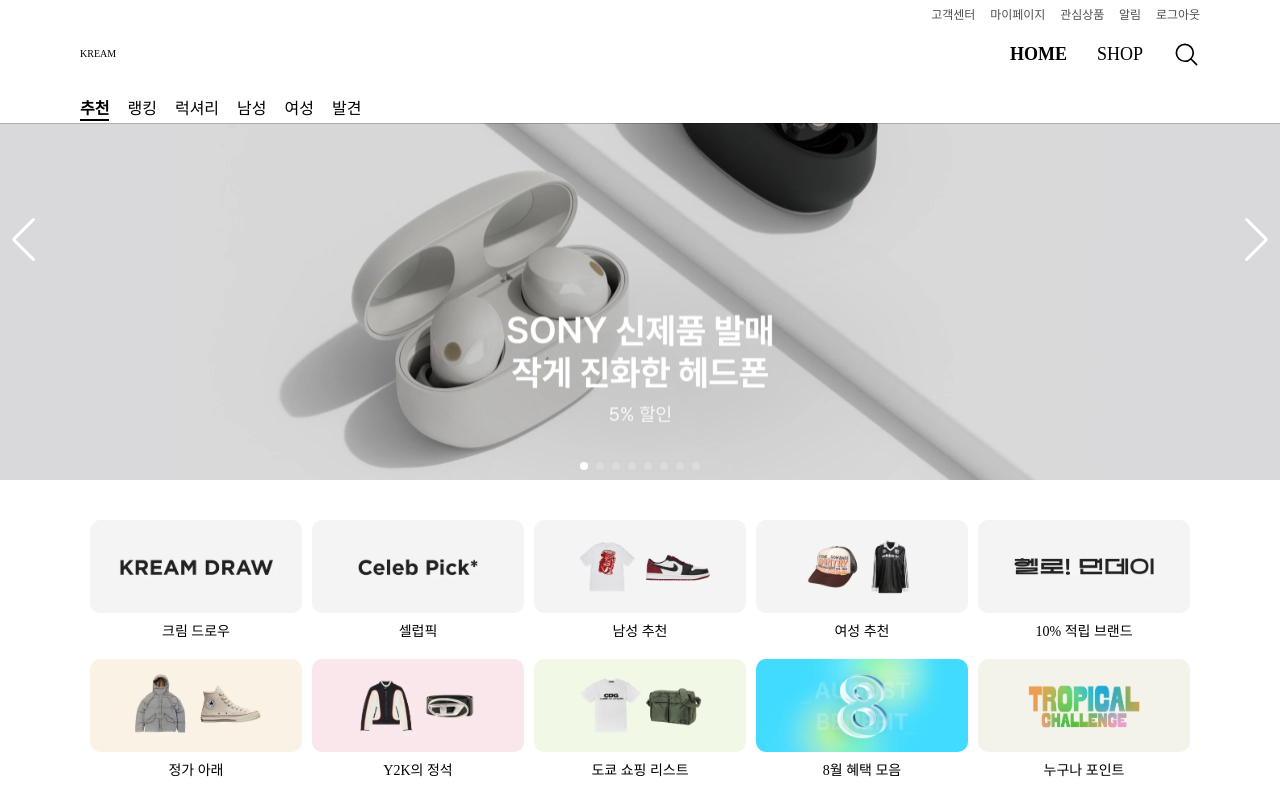
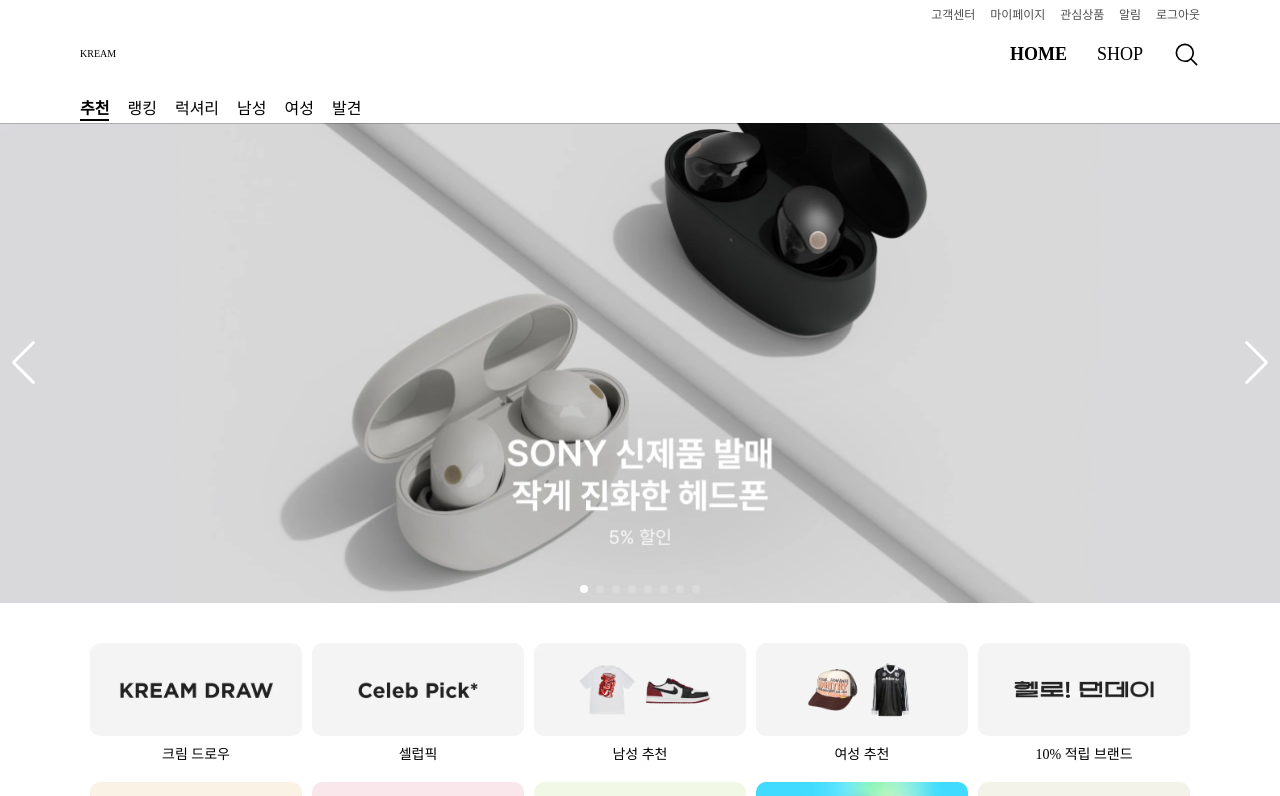
Before and after one commit to Clone-Kream/Clone-Kream, a React (Create React App) app: page / in a window 1280 px wide. Shown: the top 796 px of the page. Built offline with nearby package versions, Linux system fonts and the light colour scheme.

Commit message:
feat#15 swiperBanner.css upload

```diff
--- a/src/css/SwiperBanner.css
+++ b/src/css/SwiperBanner.css
@@ -1,13 +1,13 @@
 .swiper {
   width: 100%;
   height: 480px;
+  margin-top: 123px;
 }
 .swiper-wrapper {
   position: relative;
 }
 
 .bannerImg {
-  width: 100%;
   position: absolute;
   top: 0;
   left: 50%;
```
Also changed, not shown: 2 other files (tests, documents, lock files or other folders).
